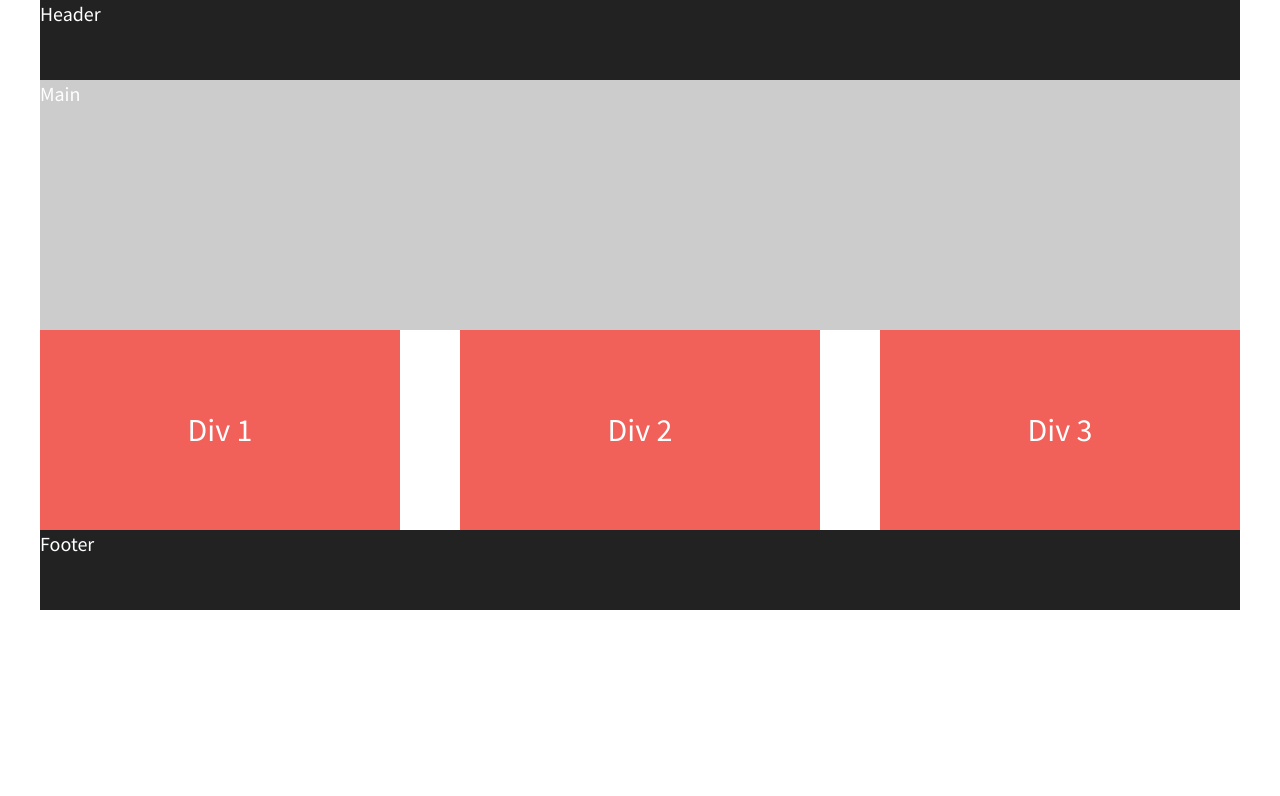
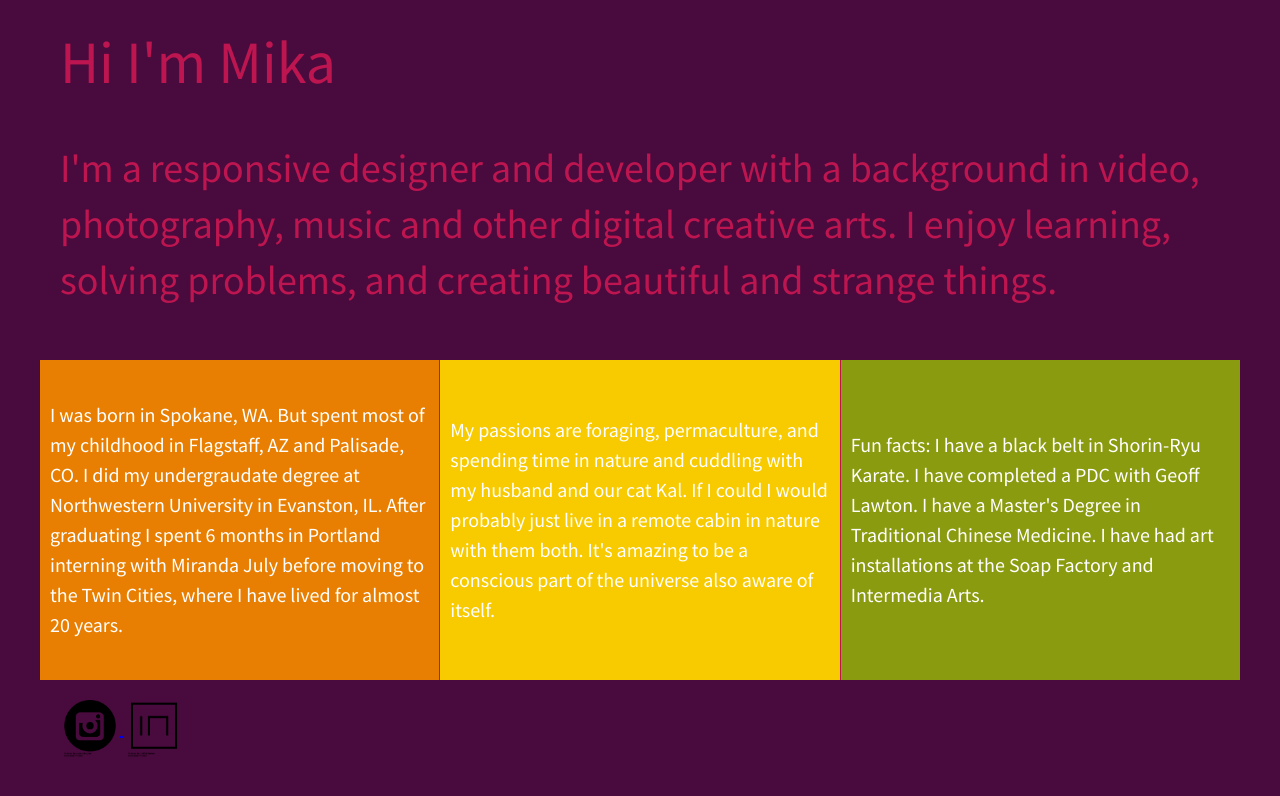
Before and after one commit to mikaturner/08.01-206-flexbox-starter, a plain HTML site: page index.html in a window 1280 px wide. Drawn offline with nearby package versions, Linux system fonts and the light colour scheme.

Commit message:
New text and formatting

```diff
--- a/css/main.css
+++ b/css/main.css
@@ -96,7 +96,7 @@ textarea {
    ========================================================================== */
 
 html {
-  background-color: #fff;
+  background-color: #490A3D;
   height: 100%;
   width: 100%;
 }
@@ -106,26 +106,31 @@ body {
   padding: 0 2em;
   font-size: 1.25em;
   height: 100%;
-  color: #fff;
+  color: #BD1550;
 }
 
-header,
-footer {
-  background-color: #222;
+header {
+    background-color: #490A3D;
   height: 80px;
   width: 100%;
+  font-size: 3em;
+  padding: 20px;
+}
+footer {
+  background-color: #490A3D;
+  height: 80px;
+  width: 100%;
+  margin: 20px;
 }
 
 main {
-  background-color: #ccc;
-  height: 250px;
+  background-color: #490A3D;
+  height: 200px;
   width: 100%;
-}
-
-header,
-footer,
-main {
-
+  font-size: 2em;
+  padding: 20px;
+  justify-content: center;
+  align-items: center;
 }
 
 .flex-container {
@@ -144,10 +149,60 @@ main {
   color: #fff;
   line-height: 1.5em;
   font-size: 1.6em;
-  background-color: #f16059;
-  width: 30%;
+  background-color: #E97F02;
   height: 200px;
 }
+.wrapper {
+    display: flex;
+    font-weight: 700;
+    justify-content: space-between;
+    background-color: #E97F02;
+
+  }
+
+  .div-1 {
+    display: flex;
+    justify-content: center;
+    align-items: center;
+    width: 30%;
+    color: #fff;
+    line-height: 1.5em;
+    font-size: 1em;
+    background-color:#E97F02;
+    height: 300px;
+    padding: 10px;
+    flex-grow: 1;
+    border-right: 1px solid #BD1550;
+  }
+  .div-2 {
+    display: flex;
+    justify-content: center;
+    align-items: center;
+    width: 30%;
+    color: #fff;
+    line-height: 1.5em;
+    font-size: 1em;
+    background-color:#F8CA00;
+    height: 300px;
+    padding: 10px;
+    flex-grow: 1;
+    border-right: 1px solid #BD1550;
+  }
+  .div-3 {
+      display: flex;
+      justify-content: center;
+      align-items: center;
+      width: 30%;
+      color: #fff;
+      line-height: 1.5em;
+      font-size: 1em;
+      flex-grow: 1;
+      background-color: #8A9B0F;
+      height: 300px;
+      padding: 10px;
+    }
+
+
 
 /* ==========================================================================
    Helper classes
@@ -306,6 +361,7 @@ main {
     tr,
     img {
         page-break-inside: avoid;
+
     }
 
     img {
--- a/index.html
+++ b/index.html
@@ -22,18 +22,26 @@
 
         <!-- Add your site or application content here -->
         <section class="flex-container">
-            <header>Header</header>
-            <main>Main</main>
-            <div id="div-1" class="flex-items">
-                Div 1
+            <header>Hi I'm Mika</header>
+            <main>I'm a responsive designer and developer with a background in video, photography, music and other digital creative arts. I enjoy learning, solving problems, and creating beautiful and strange things.</main>
+            <div class="div-1">
+                <p>I was born in Spokane, WA.  But spent most of my childhood in Flagstaff, AZ and Palisade, CO. I did my undergraudate degree at Northwestern University in Evanston, IL.  After graduating I spent 6 months in Portland interning with Miranda July before moving to the Twin Cities, where I have lived for almost 20 years.</p>
             </div>
-            <div id="div-2" class="flex-items">
-                Div 2
+
+            <div class="div-2">
+                <p>My passions are foraging, permaculture, and spending time in nature and cuddling with my husband and our cat Kal. If I could I would probably just live in a remote cabin in nature with them both. It's amazing to be a conscious part of the universe also aware of itself.</p>
             </div>
-            <div id="div-3" class="flex-items">
-                Div 3
+            <div class="div-3">
+                <p>Fun facts: I have a black belt in Shorin-Ryu Karate. I have completed a PDC with Geoff Lawton. I have a Master's Degree in Traditional Chinese Medicine. I have had art installations at the Soap Factory and Intermedia Arts.</p>
             </div>
-            <footer>Footer</footer>
+            <footer>
+                <a href="https://www.instagram.com/moppidort/">
+                    <img src="../08.01-206-flexbox-starter/img/instagram.png" alt="instagram" target="_blank" style="width:60px;height:60px;">
+                  </a>
+                  <a href="https://www.linkedin.com/in/mika-turner-b5b1a616b/">
+                    <img src="../08.01-206-flexbox-starter/img/linkedin.png" alt="linkedin" target="_blank" style="width:60px;height:60px;">
+                  </a>
+            </footer>
         </section>
 
         <script src="https://ajax.googleapis.com/ajax/libs/jquery/1.11.3/jquery.min.js"></script>
```
Also changed, not shown: img/instagram.png (added), img/linkedin.png (added).
